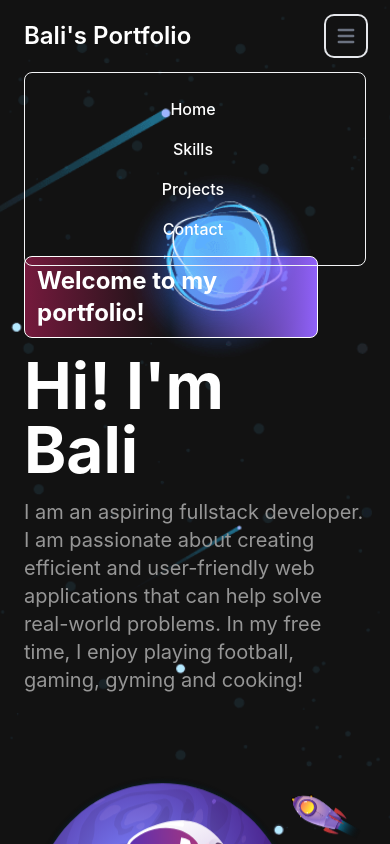
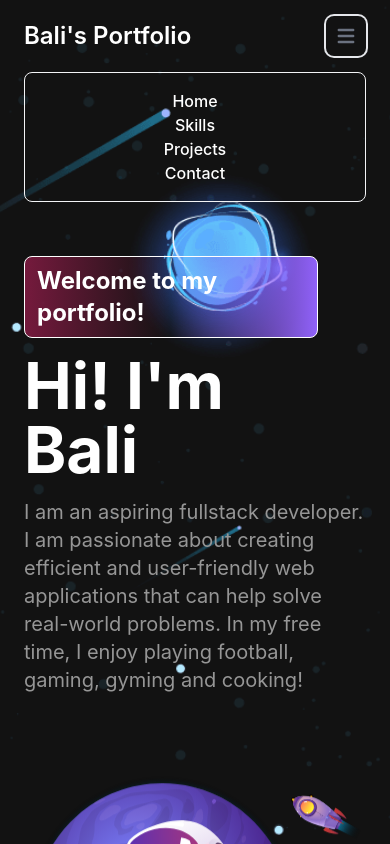
Before and after one commit to balibpt/Portfolio-Website, a React (Create React App) app: page / in a window 390 px wide. Both pictures are taken after a click on the button "Open main menu". Shown: the top 844 px of the page. Built offline with nearby package versions, Linux system fonts and the light colour scheme.

Commit message:
added react scroll to and links to navbar component

```diff
--- a/src/components/Banner.js
+++ b/src/components/Banner.js
@@ -13,6 +13,7 @@ export default function Banner() {
           backgroundSize: "cover",
           backgroundPosition: "center",
         }}
+        id="banner"
       >
         <div className="pt-64 px-6">
           <div className="grid grid-cols-1 md:grid-cols-2">
--- a/src/components/Contact.js
+++ b/src/components/Contact.js
@@ -51,7 +51,10 @@ export default function Contact() {
   };
   return (
     <React.Fragment>
-      <div className="grid grid-cols-1 md:grid-cols-2 py-20 px-10 bg-gradient-to-r from-gray-900 via-purple-900 to bg-gray-900">
+      <div
+        id="contact"
+        className="grid grid-cols-1 md:grid-cols-2 py-20 px-10 bg-gradient-to-r from-gray-900 via-purple-900 to bg-gray-900"
+      >
         <div>
           <h1 className="text-white text-4xl font-bold text-center mb-4">
             Get In Touch
--- a/src/components/Navbar.js
+++ b/src/components/Navbar.js
@@ -1,14 +1,36 @@
-import { useState } from "react";
+import { useState, useEffect } from "react";
+import { Link } from "react-scroll";
 
 export default function Navbar() {
   const [showLinks, setShowLinks] = useState(false);
+  const [scrolled, setScrolled] = useState(false);
 
   const handleToggleLinks = () => {
     setShowLinks(!showLinks);
   };
 
+  useEffect(() => {
+    const handleScroll = () => {
+      if (window.scrollY > 100) {
+        setScrolled(true);
+      } else {
+        setScrolled(false);
+      }
+    };
+
+    window.addEventListener("scroll", handleScroll);
+
+    return () => {
+      window.removeEventListener("scroll", handleScroll);
+    };
+  }, []);
+
   return (
-    <nav className="bg-transparent border-gray-200 text-white absolute top-0 w-full">
+    <nav
+      className={`${
+        scrolled ? "bg-gray-900 transition duration-500" : "bg-transparent"
+      } border-gray-200 text-white fixed top-0 w-full z-50`}
+    >
       <div className="flex flex-wrap items-center justify-between py-4 px-6">
         <span className="self-center text-2xl font-semibold whitespace-nowrap dark:text-white">
           Bali's Portfolio
@@ -40,36 +62,52 @@ export default function Navbar() {
         >
           <ul className="text-center font-medium flex flex-col p-4 md:p-0 mt-4 border border-gray-100 rounded-lg md:flex-row md:space-x-8 md:mt-0 md:border-0">
             <li>
-              <a
-                href="#"
-                className="block py-2 pl-3 pr-4 text-white rounded md:bg-transparent md:text-white md:p-0"
+              <Link
+                to="banner"
+                spy={true}
+                smooth={true}
+                offset={-50}
+                duration={500}
+                className="hover:cursor-pointer hover:text-gray-500 transition ease-in-out duration-300"
               >
                 Home
-              </a>
+              </Link>
             </li>
             <li>
-              <a
-                href="#"
-                className="block py-2 pl-3 pr-4 text-white rounded hover:bg-gray-100 md:hover:bg-transparent md:border-0 md:hover:text-blue-700 md:p-0"
+              <Link
+                to="skills"
+                spy={true}
+                smooth={true}
+                offset={-150}
+                duration={500}
+                className="hover:cursor-pointer hover:text-gray-500 transition ease-in-out duration-300"
               >
                 Skills
-              </a>
+              </Link>
             </li>
             <li>
-              <a
-                href="#"
-                className="block py-2 pl-3 pr-4 text-white rounded hover:bg-gray-100 md:hover:bg-transparent md:border-0 md:hover:text-blue-700 md:p-0"
+              <Link
+                to="projects"
+                spy={true}
+                smooth={true}
+                offset={-50}
+                duration={500}
+                className="hover:cursor-pointer hover:text-gray-500 transition ease-in-out duration-300"
               >
                 Projects
-              </a>
+              </Link>
             </li>
             <li>
-              <a
-                href="#"
-                className="block py-2 pl-3 pr-4 text-white rounded hover:bg-gray-100 md:hover:bg-transparent md:border-0 md:hover:text-blue-700 md:p-0"
+              <Link
+                to="contact"
+                spy={true}
+                smooth={true}
+                offset={-50}
+                duration={500}
+                className="hover:cursor-pointer hover:text-gray-500 transition ease-in-out duration-300"
               >
                 Contact
-              </a>
+              </Link>
             </li>
           </ul>
         </div>
--- a/src/components/Projects.js
+++ b/src/components/Projects.js
@@ -5,7 +5,7 @@ import porjectImg1 from "../assets/project-img1.png";
 export default function Projects() {
   return (
     <React.Fragment>
-      <div className="py-4 px-6 mb-10">
+      <div id="projects" className="py-4 px-6 mb-10">
         <h1 className="text-white font-bold text-4xl text-center mb-4">
           Projects
         </h1>
--- a/src/components/Skills.js
+++ b/src/components/Skills.js
@@ -24,7 +24,10 @@ export default function Skills() {
   };
   return (
     <React.Fragment>
-      <div className="flex justify-center pb-10 bg-gradient-to-r from-gray-900 via-purple-900 to-gray-900">
+      <div
+        id="skills"
+        className="flex justify-center pb-10 bg-gradient-to-r from-gray-900 via-purple-900 to-gray-900"
+      >
         <div className="max-w-2xs mt-10 sm:mt-10 md:-mt-10  py-5 px-10 rounded-xl bg-primary w-4/5">
           <h1 className="text-4xl text-white font-bold mb-4 text-center">
             Skills
```
